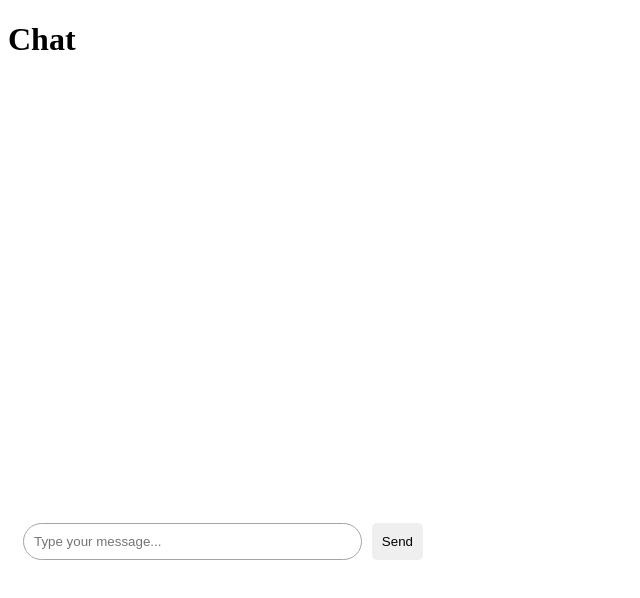
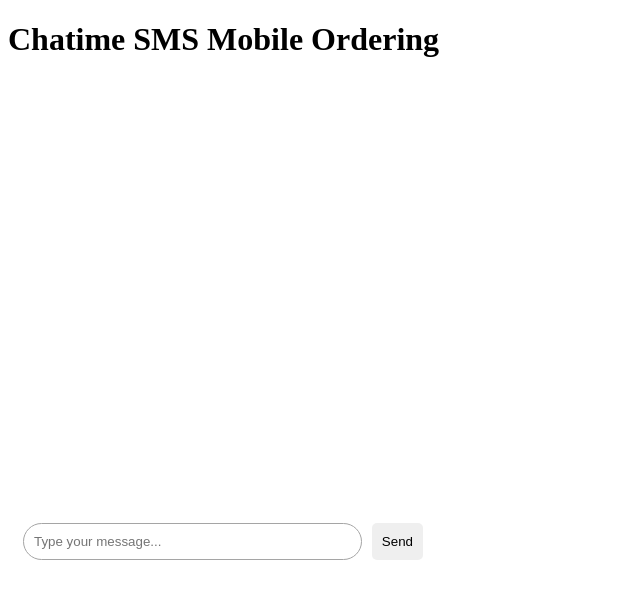
Before and after one commit to emilyychau/UX308-A01, a website with bundled scripts: page index.html in a window 1280 px wide. Shown: the whole page, without its empty margins (0-640 px from the left). Built offline with nearby package versions, Linux system fonts and the light colour scheme.

Commit message:
rename chat

```diff
--- a/index.html
+++ b/index.html
@@ -6,7 +6,7 @@
     <title>Chat</title>
 </head>
 <body>
-    <h1>Chat</h1>
+    <h1>Chatime SMS Mobile Ordering</h1>
     <x-chat />
     <script type="module" src="index.js"></script>
 </body>
```
